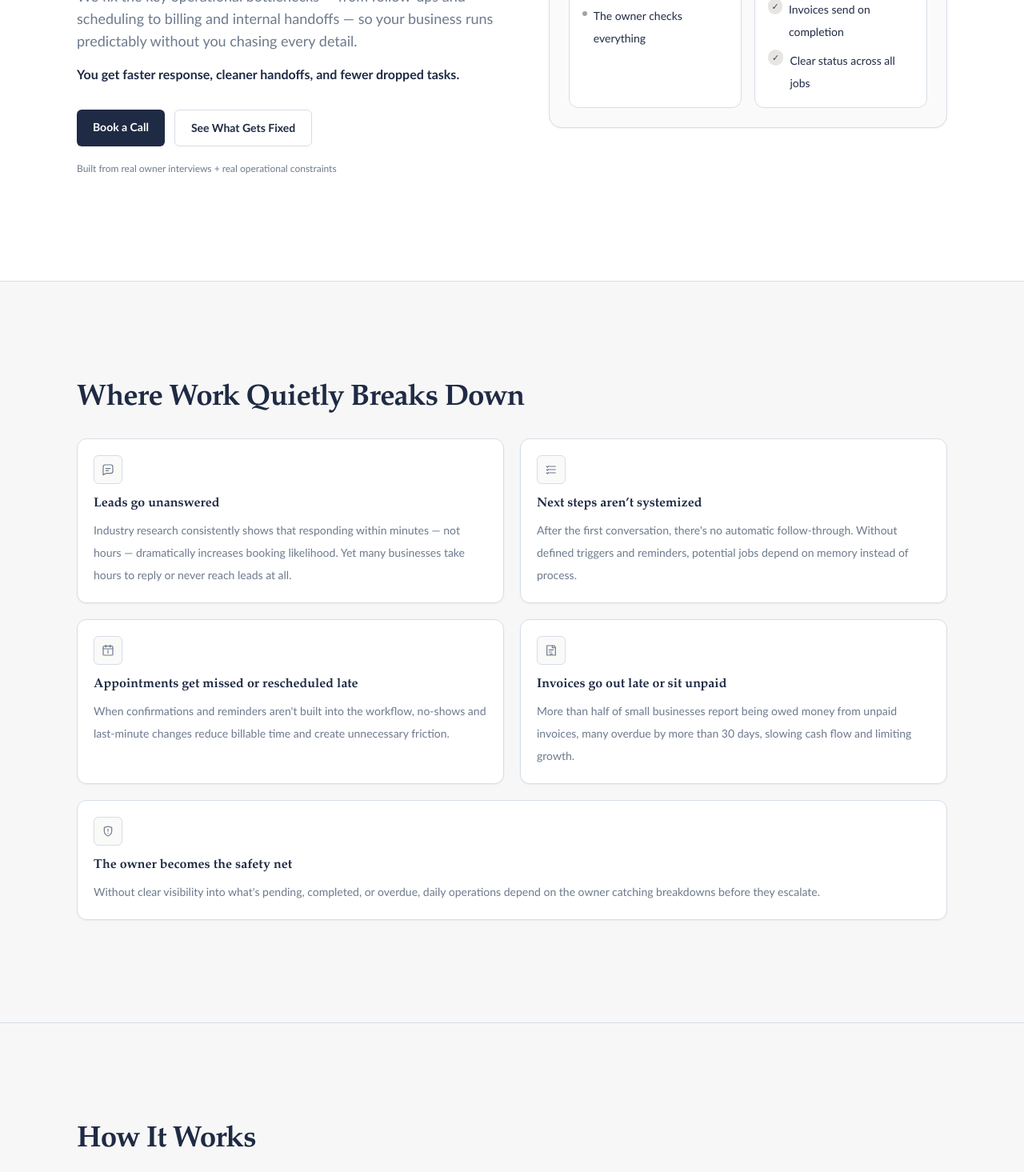
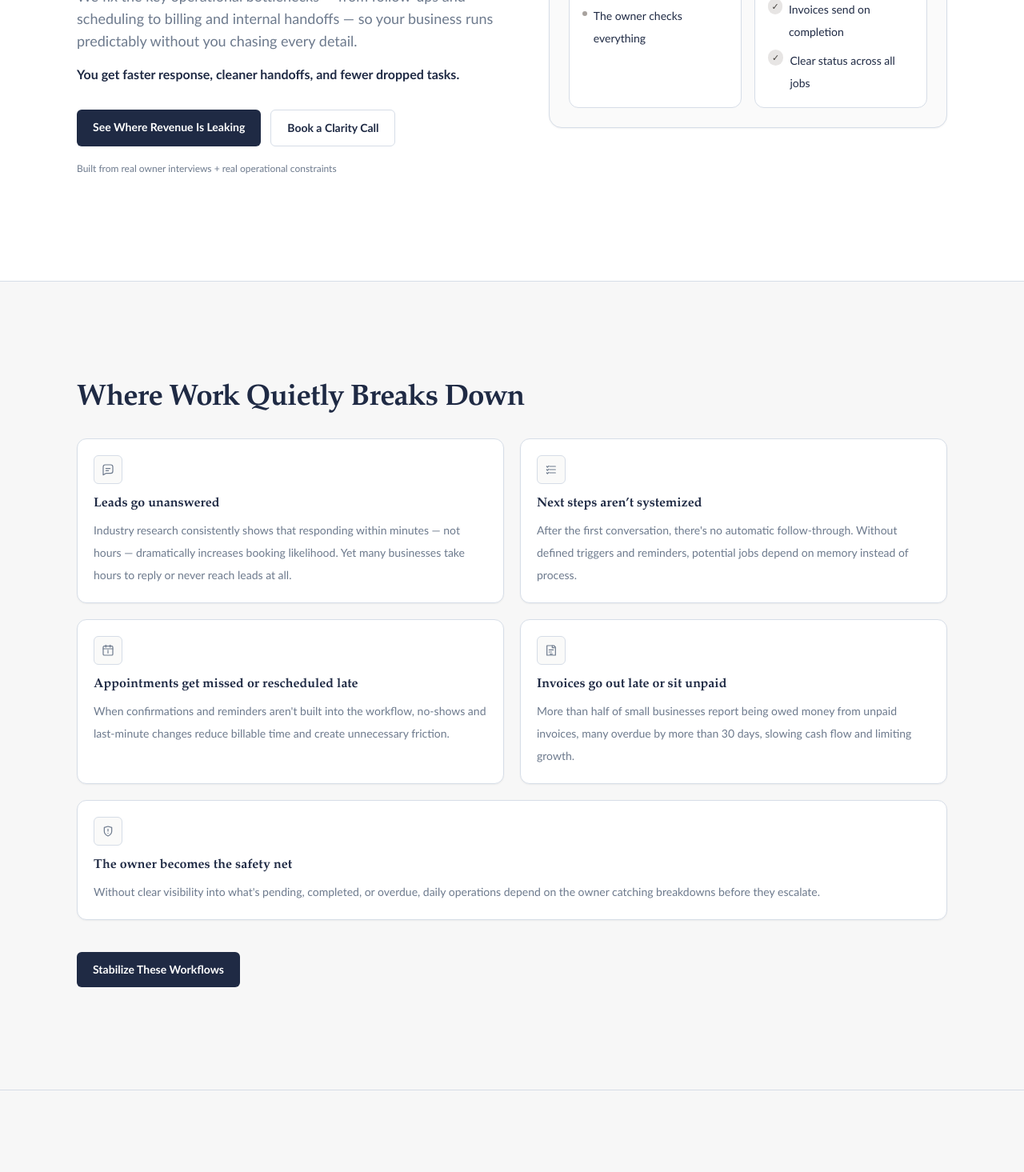
Before and after one commit to blakegrosenthal/operaite-site, a Next.js app: page / in a window 1280 px wide. Shown: the part 460-1925 px from the top of the page at 80% size. Built offline with nearby package versions, Linux system fonts and the light colour scheme; no server answers.

Commit message:
update site

```diff
--- a/app/about/page.tsx
+++ b/app/about/page.tsx
@@ -1,6 +1,5 @@
 import Link from 'next/link'
 import type { Metadata } from 'next'
-import { env } from '@/lib/env'
 
 export const metadata: Metadata = {
   title: 'About',
@@ -78,10 +77,10 @@
 
             <div className="pt-2">
               <Link
-                href={env.calendlyUrl}
+                href="/#process"
                 className="mt-6 inline-flex rounded-md bg-accent px-5 py-3 text-sm font-semibold text-white transition hover:bg-accent-strong"
               >
-                Book a 30 Minute Clarity Call
+                See How It Works
               </Link>
             </div>
           </div>
--- a/app/page.tsx
+++ b/app/page.tsx
@@ -36,16 +36,16 @@
             </p>
             <div className="mt-8 flex flex-wrap gap-3">
               <Link
-                href={env.calendlyUrl}
+                href="#where-work-quietly-breaks-down"
                 className="rounded-md bg-accent px-5 py-3 text-sm font-semibold text-white transition hover:bg-accent-strong"
               >
-                Book a Call
+                See Where Revenue Is Leaking
               </Link>
               <Link
-                href="#where-work-quietly-breaks-down"
+                href={env.calendlyUrl}
                 className="rounded-md border border-line px-5 py-3 text-sm font-semibold text-foreground transition hover:bg-white"
               >
-                See What Gets Fixed
+                Book a Clarity Call
               </Link>
             </div>
             <p className="mt-4 text-xs leading-6 text-muted">
@@ -92,6 +92,14 @@
             className="md:col-span-2"
           />
         </ul>
+        <div className="mt-10">
+          <Link
+            href="#process"
+            className="inline-flex rounded-md bg-accent px-5 py-3 text-sm font-semibold text-white transition hover:bg-accent-strong"
+          >
+            Stabilize These Workflows
+          </Link>
+        </div>
       </Section>
 
       <Section
@@ -128,6 +136,14 @@
             title="Ongoing Support"
             lineOne="Monthly check-ins to monitor results and refine as needed."
           />
+        </div>
+        <div className="mt-10">
+          <Link
+            href={env.calendlyUrl}
+            className="inline-flex rounded-md bg-accent px-5 py-3 text-sm font-semibold text-white transition hover:bg-accent-strong"
+          >
+            Get Your Revenue Reliability Scan
+          </Link>
         </div>
       </Section>
 
```
